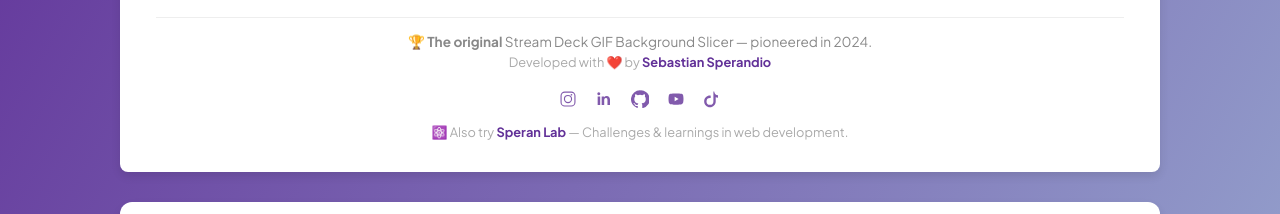
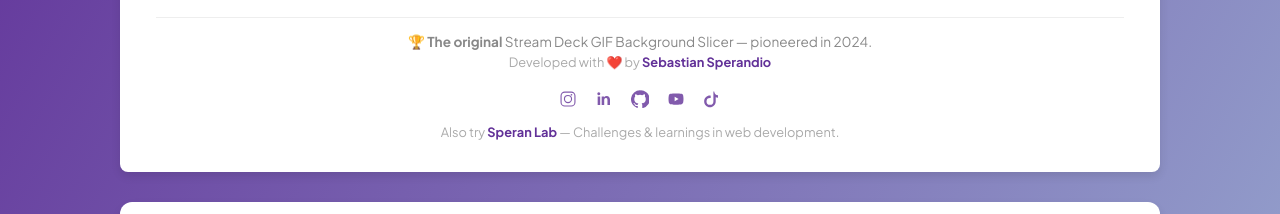
Before and after one commit to sebastiansperandio/Stream-Deck-BG, a Next.js app: page / in a window 1280 px wide. Shown: the part 1580-1794 px from the top of the page. Built offline with nearby package versions, Linux system fonts and the light colour scheme.

Commit message:
Update Speran Lab link

```diff
--- a/src/components/UploadForm.tsx
+++ b/src/components/UploadForm.tsx
@@ -674,7 +674,7 @@ export default function UploadForm() {
                     ))}
                 </div>
                 <p style={{ fontSize: '0.8rem', color: '#aaa', marginTop: '12px' }}>
-                    ⚛️ Also try{' '}
+                    Also try{' '}
                     <a
                         href="https://speran.dev/lab"
                         target="_blank"
```
